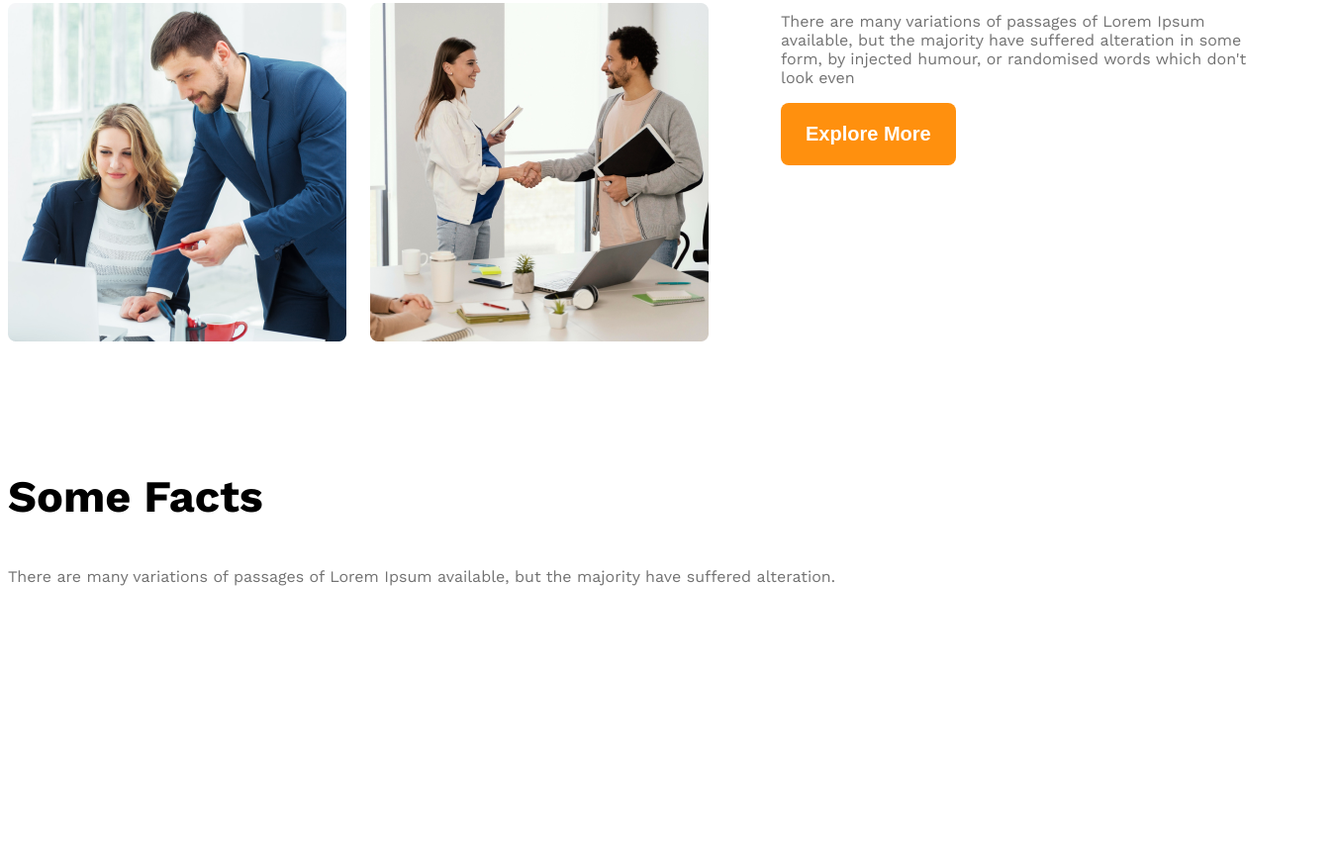
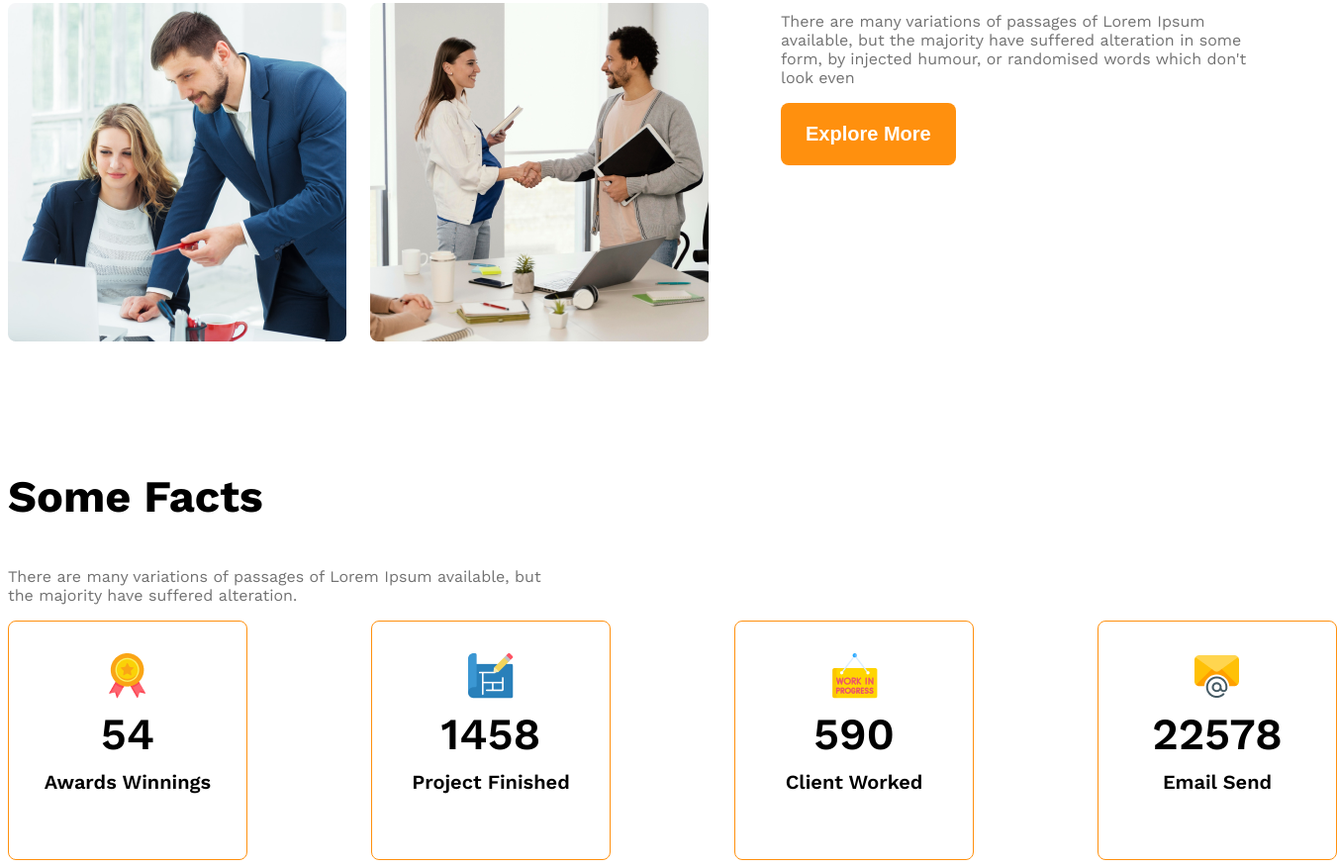
Before and after one commit to sureshdev2025/g3-architect-website, a plain HTML site: page index.html in a window 1280 px wide. Shown: the part 1677-2554 px from the top of the page at 99% size, 1351 px wide, since content can reach past the window. Before the commit the page ends 2450 px from the top, so only its background shows below. Drawn offline with nearby package versions, Linux system fonts and the light colour scheme.

Commit message:
added some fact design

```diff
--- a/css/architects.css
+++ b/css/architects.css
@@ -127,6 +127,38 @@ main > section {
     font-weight: regular;
     font-size: 16px;
 }
+
+/* some facts related styles  */
+.facts-container {
+    display: grid;
+    grid-template-columns: repeat(4, 1fr);
+    gap: 125px;
+}
+.fact-card {
+    border: 1px solid #FF900E;
+    width: 240px;
+    height: 240px;
+    text-align: center;
+    border-radius: 8px;
+    align-items: center;
+    justify-content: center;
+}
+.fact-number {
+    font-size: 2.8rem;
+    font-weight: 600;
+    margin-top: 5px;
+    margin-bottom: 10px;
+}
+
+.fact-name {
+    font-size: 1.25rem;
+    font-weight: 600;
+    margin-top: 10px;
+}
+
+.fact-description {
+    max-width: 540px;
+}
 /* responsive media query */
 
 @media screen and (max-width: 576px) {
--- a/index.html
+++ b/index.html
@@ -40,44 +40,56 @@
                 <img src="images/team4.png" alt="hand over the design to the client">
             </div>
             <div class="our-features">
-                <h3 class="section-title"><span class="text-light-gray">Quick list</span> <span class="text-black">of Our</span> <span class="text-primary">Features</span></h3>
-                <p class="section text-light-gray">There are many variations of passages of Lorem Ipsum available, but the majority have suffered alteration in some form, by injected humour, or randomised words which don't look even</p>
+                <h3 class="section-title"><span class="text-light-gray">Quick list</span> <span class="text-black">of
+                        Our</span> <span class="text-primary">Features</span></h3>
+                <p class="section text-light-gray">There are many variations of passages of Lorem Ipsum available, but
+                    the majority have suffered alteration in some form, by injected humour, or randomised words which
+                    don't look even</p>
                 <button class="btn-primary">Explore More</button>
             </div>
         </section>
         <!-- features will enjoy -->
-         <section>
+        <section>
 
-         </section>
+        </section>
 
-         <!-- Some facts -->
-          <section class="some-facts">
+        <!-- Some facts -->
+        <section class="some-facts">
             <h3 class="section-title">Some Facts</h3>
-            <p class="section-description text-light-gray">There are many variations of passages of Lorem Ipsum available, but the majority have suffered alteration.</p>
+            <p class="section-description text-light-gray fact-description">There are many variations of passages of Lorem Ipsum
+                available, but the majority have suffered alteration.</p>
             <div class="facts-container">
                 <!-- .fact*4>img.fact-icon+h4.fact-number+h5.fact-name -->
-                <div class="fact">
-                    <img src="" alt="" class="fact-icon">
-                    <h4 class="fact-number"></h4>
-                    <h5 class="fact-name"></h5>
+                <div class="fact-card display-flex">
+                    <div>
+                        <img src="images/icons/ribon.png" alt="Award winning" class="fact-icon">
+                        <h4 class="fact-number">54</h4>
+                        <h5 class="fact-name">Awards Winnings</h5>
+                    </div>
                 </div>
-                <div class="fact">
-                    <img src="" alt="" class="fact-icon">
-                    <h4 class="fact-number"></h4>
-                    <h5 class="fact-name"></h5>
+                <div class="fact-card display-flex">
+                    <div>
+                        <img src="images/icons/projects.png" alt="Project" class="fact-icon">
+                        <h4 class="fact-number">1458</h4>
+                        <h5 class="fact-name">Project Finished</h5>
+                    </div>
                 </div>
-                <div class="fact">
-                    <img src="" alt="" class="fact-icon">
-                    <h4 class="fact-number"></h4>
-                    <h5 class="fact-name"></h5>
+                <div class="fact-card display-flex">
+                    <div>
+                        <img src="images/icons/customers.png" alt="Client work" class="fact-icon">
+                        <h4 class="fact-number">590</h4>
+                        <h5 class="fact-name">Client Worked</h5>
+                    </div>
                 </div>
-                <div class="fact">
-                    <img src="" alt="" class="fact-icon">
-                    <h4 class="fact-number"></h4>
-                    <h5 class="fact-name"></h5>
+                <div class="fact-card display-flex">
+                    <div>
+                        <img src="images/icons/email.png" alt="Email" class="fact-icon">
+                        <h4 class="fact-number">22578</h4>
+                        <h5 class="fact-name">Email Send</h5>
+                    </div>
                 </div>
             </div>
-          </section>
+        </section>
     </main>
     <footer>
 
```
